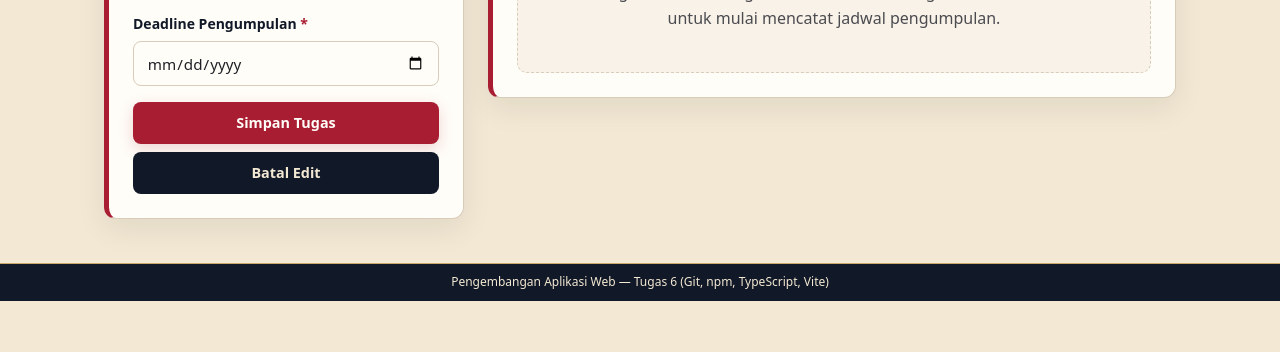
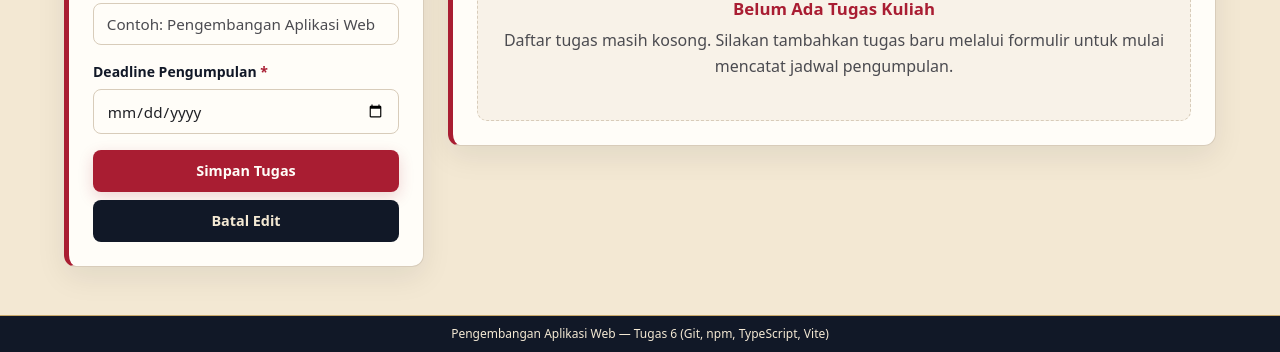
Before and after one commit to sausansyakiraa/daftar-tugas-kuliah, a website built with Vite: page index.html in a window 1280 px wide. Shown: the part 499-851 px from the top of the page. Before the commit the page ends 800 px from the top, so only its background shows below. Built offline with nearby package versions, Linux system fonts and the light colour scheme.

Commit message:
style: isolasi container header/footer dan terapkan layout flexbox 48px/28px pada main

```diff
--- a/src/style.css
+++ b/src/style.css
@@ -32,25 +32,30 @@
   padding: 0;
 }
 
-/* Halaman (body): Background flat --cream, Teks --ink */
+/* Halaman (body): Layout flex column, background flat --cream */
 body {
   font-family: system-ui, -apple-system, BlinkMacSystemFont, 'Segoe UI', Roboto, sans-serif;
-  background-color: var(--cream);
-  background: var(--cream);
+  min-height: 100vh;
+  display: flex;
+  flex-direction: column;
+  background: var(--cream); /* flat, tanpa gradient */
   color: var(--ink);
   line-height: 1.6;
-  min-height: 100vh;
 }
 
 #app {
+  min-height: 100vh;
   display: flex;
   flex-direction: column;
-  min-height: 100vh;
+  background: var(--cream);
+  width: 100%;
 }
 
-.container {
+/* Container khusus header dan footer agar tidak menimpa padding konten utama (main) */
+header .container,
+footer .container {
   width: 100%;
-  max-width: 1120px;
+  max-width: 1200px;
   margin: 0 auto;
   padding: 0 1rem;
 }
@@ -75,8 +80,10 @@ a:hover {
   color: var(--crimson-dark);
 }
 
-/* Header Aplikasi: Background --gradient-header, Teks --cream, Subjudul/versi --gold */
+/* Header Aplikasi: Background --gradient-header, Teks --cream, Subjudul/versi --cream */
+header,
 .app-header {
+  flex-shrink: 0;
   background: var(--gradient-header);
   color: var(--cream);
   padding: 1.25rem 0;
@@ -155,21 +162,36 @@ a:hover {
   box-shadow: var(--shadow-crimson);
 }
 
-/* Area Konten Utama */
+/* Area Konten Utama (Pembungkus Konten: main.container.main-content) */
 main,
 .main-content {
   flex: 1;
-  padding: 40px 0;
+  width: 90%;
+  max-width: 1200px;
+  margin: 0 auto;
+  padding-top: 48px;
+  padding-bottom: 48px;
+  padding-left: 0;
+  padding-right: 0;
 }
 
 @media (max-width: 700px) {
   main,
   .main-content {
-    padding: 32px 0;
+    padding-top: 28px;
+    padding-bottom: 28px;
+    padding-left: 0;
+    padding-right: 0;
   }
 }
 
-/* Bar Ringkasan Tugas (Kartu): Background --ivory, Border kiri 5px --crimson */
+/* Bagian Tampilan (Daftar Tugas dan Tentang Proyek) */
+.view-section {
+  background: transparent;
+  width: 100%;
+}
+
+/* Bar Ringkasan Tugas (Kartu Pertama): Background --ivory, Border kiri 5px --crimson */
 .summary-bar {
   background-color: var(--ivory);
   color: var(--ink);
@@ -177,6 +199,7 @@ main,
   border-left: 5px solid var(--crimson);
   border-radius: 12px;
   padding: 24px;
+  margin-top: 0;
   margin-bottom: 24px;
   box-shadow: var(--shadow-card);
 }
@@ -730,6 +753,7 @@ main,
 /* Footer: Background --navy, Teks --cream (Tipis) */
 footer,
 .app-footer {
+  flex-shrink: 0;
   background-color: var(--navy);
   color: var(--cream);
   border-top: 1px solid var(--gold);
@@ -747,7 +771,8 @@ footer p,
 
 /* Breakpoint Tablet & Desktop (min-width: 768px) */
 @media (min-width: 768px) {
-  .container {
+  header .container,
+  footer .container {
     padding: 0 1.5rem;
   }
 
```
